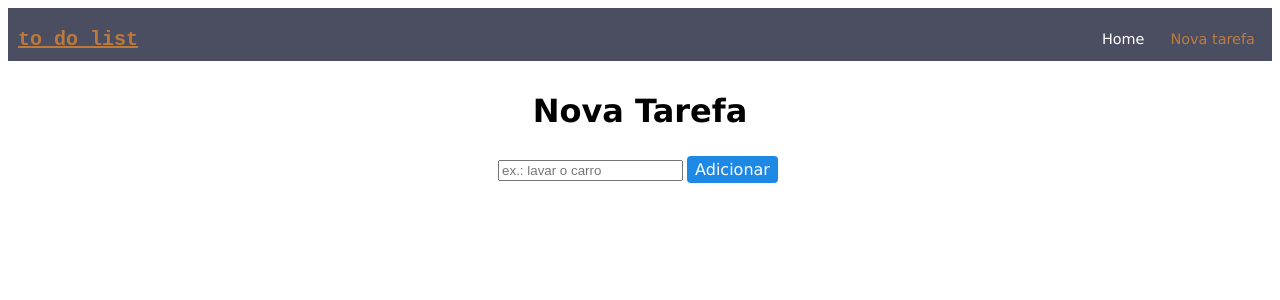
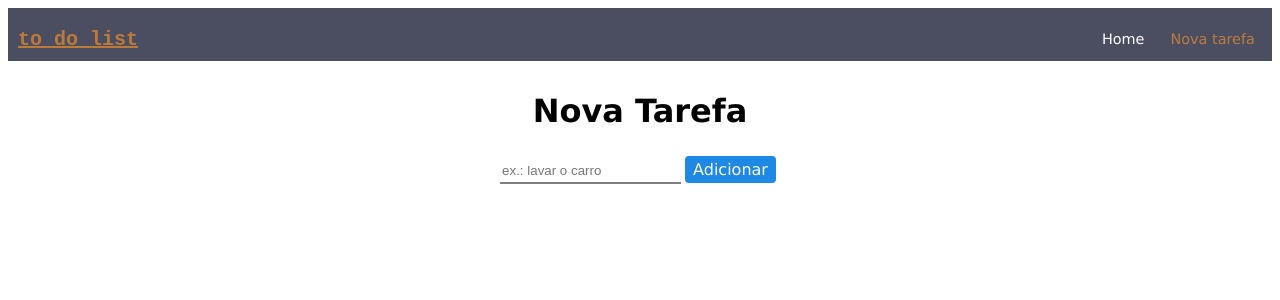
Before and after one commit to maiconm/todo-list-vue, a Vue app: page /nova-tarefa in a window 1280 px wide. Shown: the top 300 px of the page. Built offline with nearby package versions, Linux system fonts and the light colour scheme.

Commit message:
Adiciona estilo do formuário

```diff
--- a/src/components/NovaTarefa.vue
+++ b/src/components/NovaTarefa.vue
@@ -8,6 +8,7 @@
           rules="required|max:20"
         >
           <input
+            :class="errors[0] && 'error'"
             v-model="tarefa"
             placeholder="ex.: lavar o carro"
             type="text"
@@ -56,4 +57,13 @@
   .error {
     color: red;
   }
+  input {
+    border: 0;
+    border-bottom: 2px solid gray;
+    outline: 0;
+    height: 22px;
+  }
+  input.error {
+    border-bottom: 2px solid red;
+  }
 </style>
```
